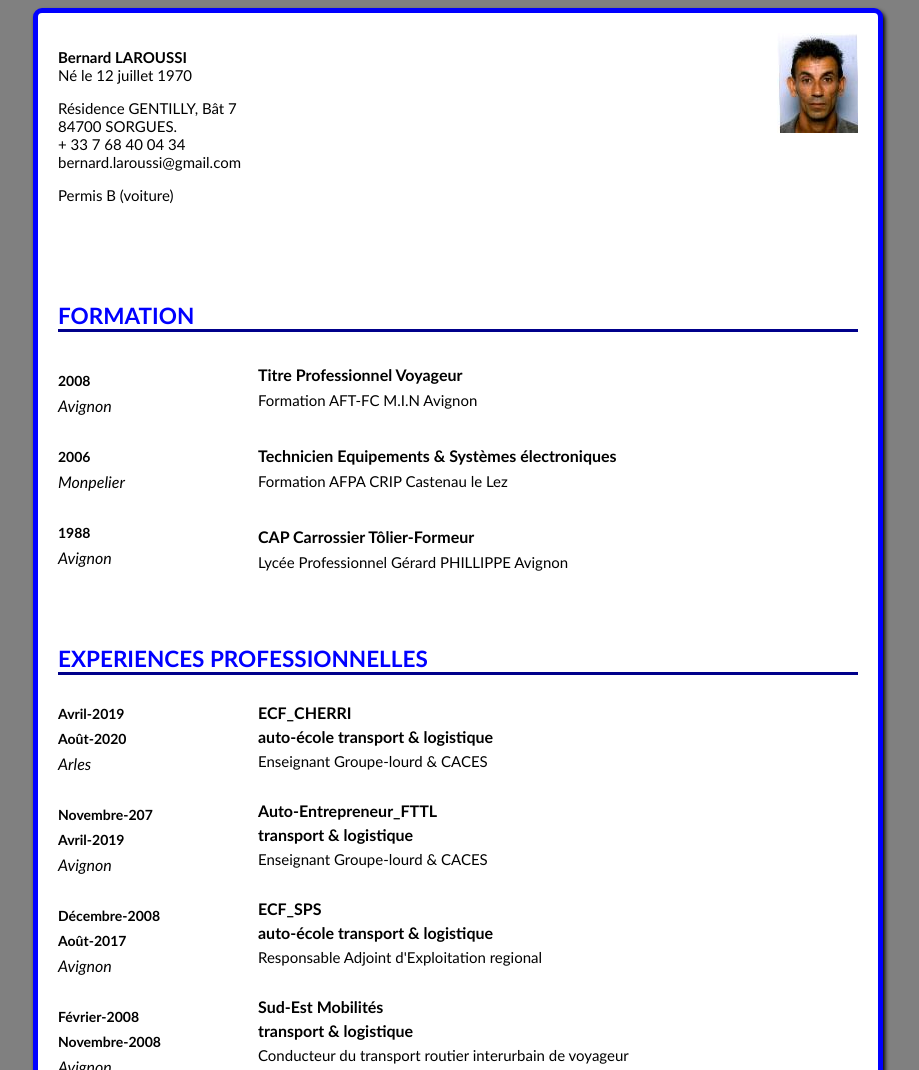
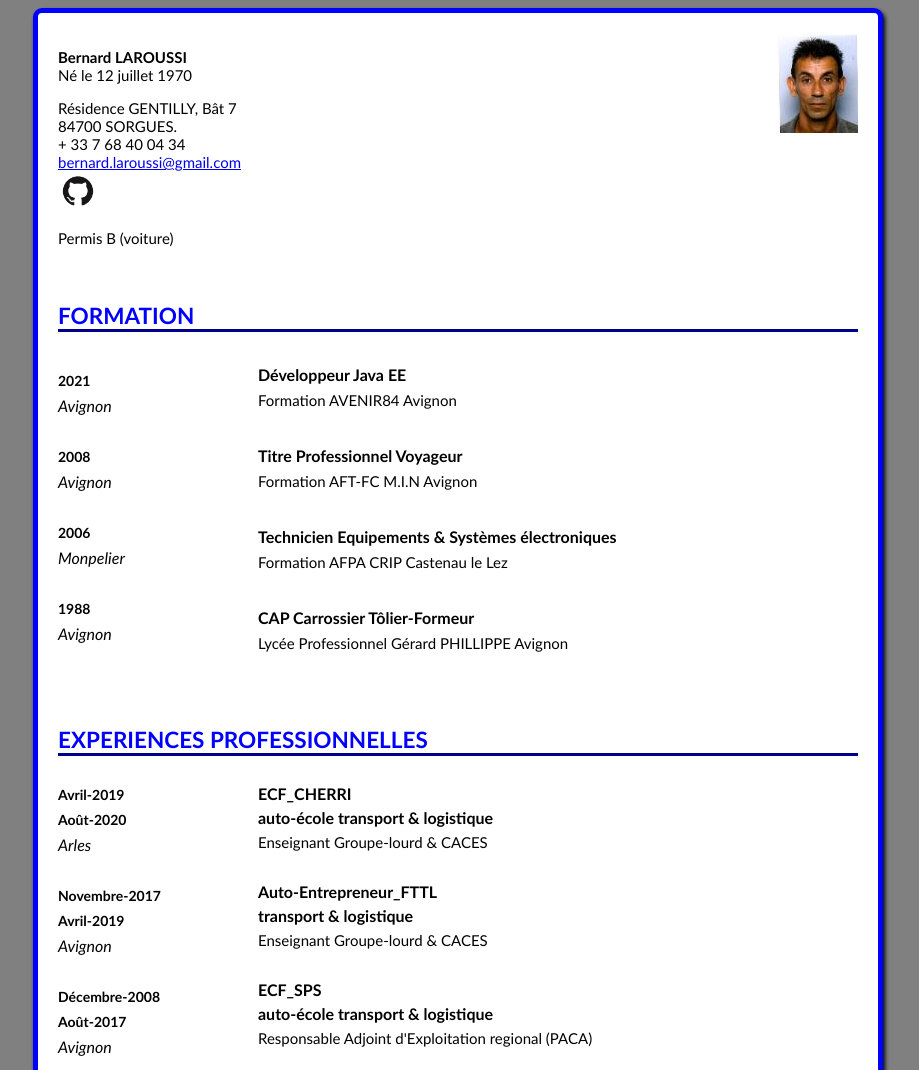
Before and after one commit to bernard941/cv, a plain HTML site: page index.html in a window 1280 px wide. Shown: the top 1070 px of the page, without its empty margins (182-1101 px from the left). Drawn offline with Linux system fonts and the light colour scheme.

Commit message:
modif cv

```diff
--- a/CSS/CV.css
+++ b/CSS/CV.css
@@ -133,3 +133,7 @@ font-size: 16px;
     margin-top: 30px;
     line-height: 10px;
 }
+
+.git{
+    width: 40px;
+}
--- a/index.html
+++ b/index.html
@@ -1,5 +1,5 @@
 <!DOCTYPE html>
-<html lang="en">
+<html lang="fr">
 
 <head>
     <meta charset="UTF-8">
@@ -18,7 +18,8 @@
                         <p> Résidence GENTILLY, Bât 7 <br/>
                             84700 SORGUES. <br/>
                             + 33 7 68 40 04 34 <br>
-                            bernard.laroussi@gmail.com
+                            <a href="mailto:bernard.laroussi@gmail.com">bernard.laroussi@gmail.com</a> <br>
+                            <a href="https://github.com/bernard941"><img class="git" src="img/github.png"></a>
                         </p>
 
                         <p> Permis B (voiture) </p>
@@ -38,6 +39,9 @@
 
             <div class="sec-gauche" id="forma-gauche">
 
+                <p> 2021 <br/><span class = "duree">Avignon</span>
+                </p>
+
                 <p> 2008 <br/><span class = "duree">Avignon</span>
                 </p>
 
@@ -50,6 +54,9 @@
             </div>
 
             <div class="sec-droite" id="forma-droite">
+
+                <p><span class="titre"> Développeur Java EE</span><br/>
+                    Formation AVENIR84 Avignon</p>
 
                 <p><span class="titre"> Titre Professionnel Voyageur</span><br/>
                 Formation AFT-FC M.I.N Avignon</p>
@@ -75,7 +82,7 @@
                     Août-2020 <br/><span class = "duree">Arles</span>
                 </p>
 
-                <p> Novembre-207 <br/>
+                <p> Novembre-2017 <br/>
                  Avril-2019 <br/><span class = "duree">Avignon</span>
                 </p>
 
@@ -114,7 +121,7 @@
 
                         <p><span class="titre"> ECF_SPS <br />
                         auto-école transport & logistique </span><br/>
-                        Responsable Adjoint d'Exploitation regional </p>
+                        Responsable Adjoint d'Exploitation regional (PACA) </p>
 
                         <p><span class="titre"> Sud-Est Mobilités <br/>
                         transport & logistique </span><br />
@@ -154,8 +161,8 @@
                 <p> Technique </p>
 
                 <p> word, exel, power-point,
-                administrateur- systéme linux </p>
-
+                administrateur- systéme linux, html5, css3, </p>
+                <p> Javascript, Java, Java EE</p>
             </div>
 
         </div>
```
Also changed, not shown: img/github.png (added).
